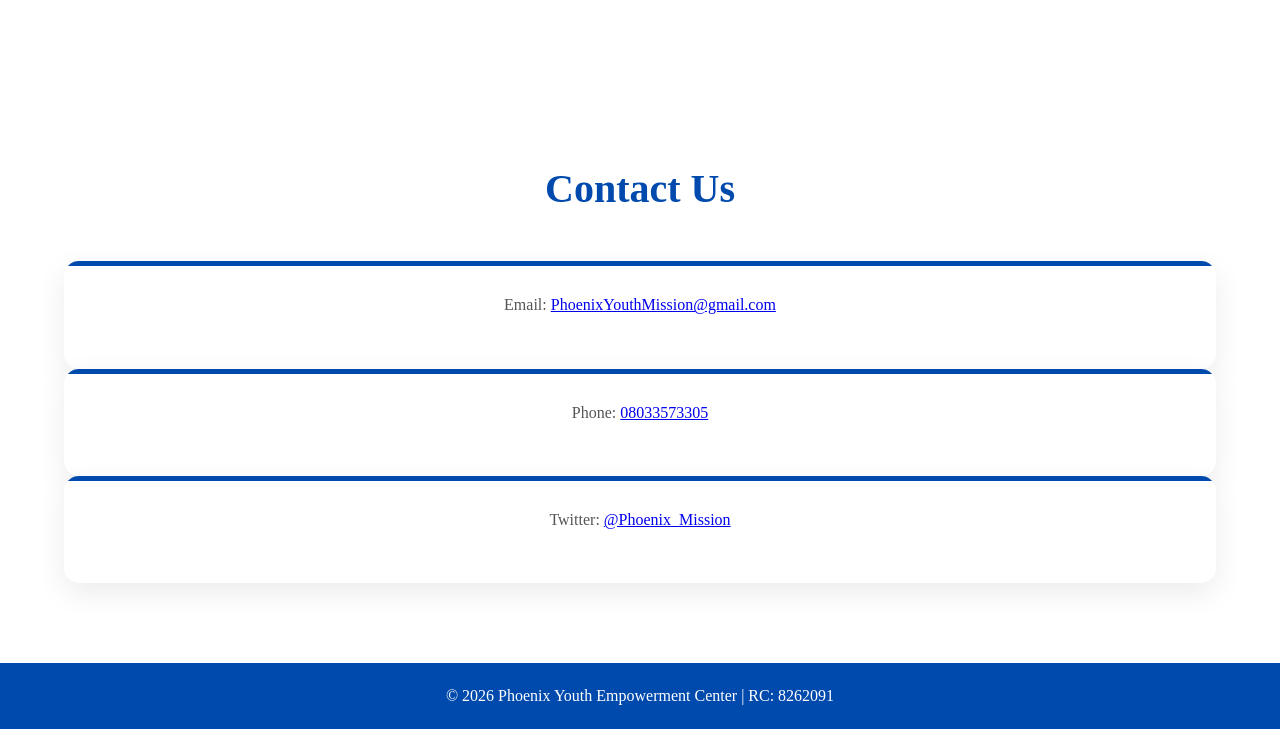
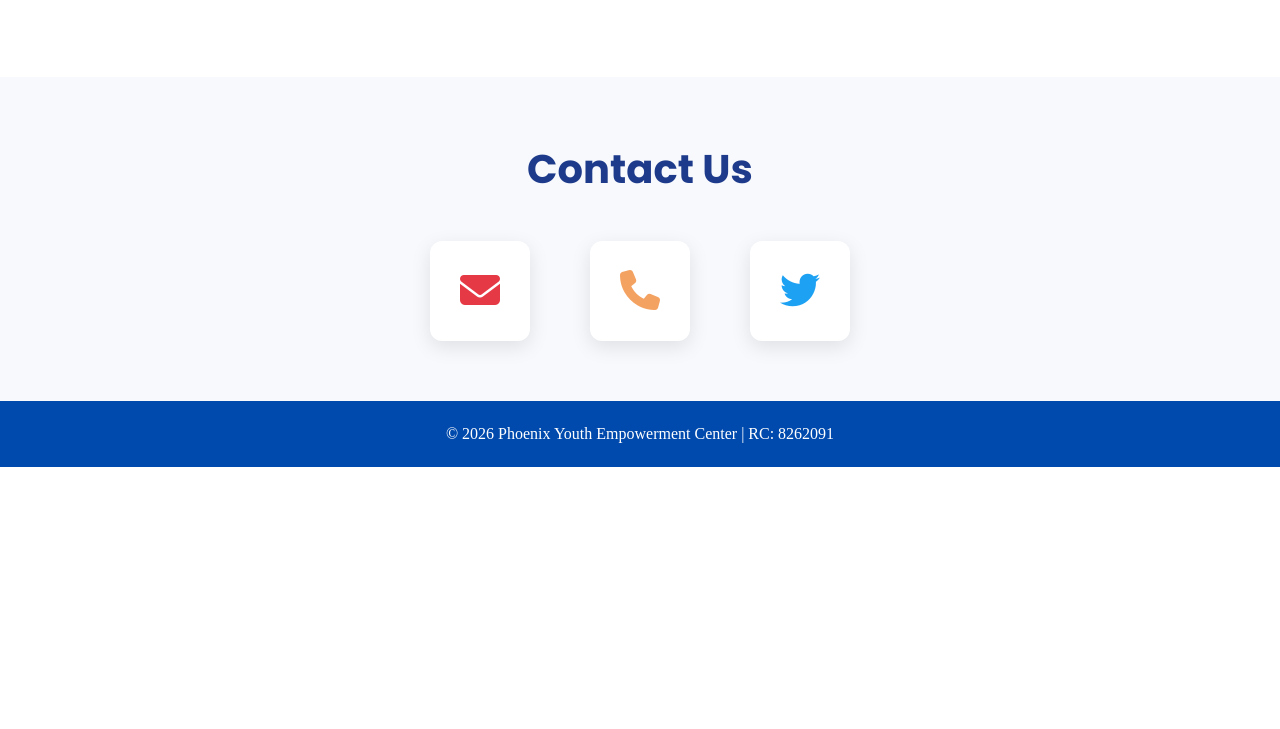
Before and after one commit to Og-Johnson/PhoenixYouthNGO-Website, a plain HTML site: page index.html in a window 1280 px wide. Shown: the part 5339-6068 px from the top of the page. After the commit the page ends 5806 px from the top, so only its background shows below. Drawn offline with Linux system fonts and the light colour scheme.

Commit message:
Fix content and layout structure

```diff
--- a/Css/style.css
+++ b/Css/style.css
@@ -394,46 +394,61 @@ footer {
     }
 }
 
-/* CONTACT CARDS */
-.contact-cards {
-    display: grid;
-    grid-template-columns: repeat(auto-fit, minmax(280px, 1fr));
-    gap: 30px;
+/* Contact Section */
+#contact {
+  padding: 60px 20px;
+  background-color: #f7f9fc;
+  text-align: center;
 }
 
-.contact-card {
-    background: white;
-    padding: 30px;
-    border-radius: 15px;
-    box-shadow: 0 10px 30px rgba(0, 0, 0, 0.08);
-    transition: transform 0.4s ease, box-shadow 0.4s ease;
-    position: relative;
-    overflow: hidden;
+#contact h2 {
+  font-family: 'Poppins', sans-serif;
+  font-weight: 700;
+  font-size: 2.5rem;
+  margin-bottom: 40px;
+  color: #1e3a8a; /* dark blue */
 }
 
-/* subtle blue accent line */
-.contact-card::before {
-    content: "";
-    position: absolute;
-    top: 0;
-    left: 0;
-    width: 100%;
-    height: 5px;
-    background: #004aad;
+/* Container for cards - horizontal flex */
+.contact-cards {
+  display: flex;
+  justify-content: center;  /* center horizontally */
+  gap: 60px;                /* more space between cards */
+  flex-wrap: wrap;          /* wrap on smaller screens */
 }
 
-.contact-card h3 {
-    color: #004aad;
-    margin-bottom: 15px;
+/* Individual card styling */
+.contact-card {
+  background-color: white;
+  border-radius: 12px;
+  padding: 25px 30px;
+  box-shadow: 0 6px 20px rgba(0,0,0,0.1);
+  display: flex;
+  justify-content: center;  /* icon centered inside card */
+  align-items: center;
+  transition: transform 0.3s, box-shadow 0.3s;
+  width: 100px;
+  height: 100px;
 }
 
-.contact-card p {
-    color: #555;
-    line-height: 1.7;
+.contact-card i {
+  font-size: 2.5rem;      /* big and bold */
+  color: #1e3a8a;         /* default dark blue */
+  transition: transform 0.3s, color 0.3s;
 }
 
-/* hover animation */
-.contact-card:hover {
-    transform: translateY(-10px);
-    box-shadow: 0 20px 40px rgba(0, 0, 0, 0.15);
+/* Make each icon colorful */
+.contact-card:nth-child(1) i { color: #e63946; } /* Email - red */
+.contact-card:nth-child(2) i { color: #f4a261; } /* Phone - orange */
+.contact-card:nth-child(3) i { color: #1da1f2; } /* Twitter - blue */
+
+/* Hover effect */
+.contact-card:hover i {
+  transform: scale(1.3);
+  color: #457b9d; /* slightly different color on hover */
 }
+
+/* Remove underline from links */
+.contact-card a {
+  text-decoration: none;
+}
--- a/index.html
+++ b/index.html
@@ -7,6 +7,7 @@
     <link rel="stylesheet" href="css/style.css">
     <link href="https://fonts.googleapis.com/css2?family=Inter:wght@400;600;700&display=swap" rel="stylesheet">
     <link href="https://fonts.googleapis.com/css2?family=Poppins:wght@400;600;700&family=Inter:wght@400;500&display=swap" rel="stylesheet">
+    <link rel="stylesheet" href="https://cdnjs.cloudflare.com/ajax/libs/font-awesome/6.4.0/css/all.min.css">
 
 </head>
 <body>
@@ -65,6 +66,7 @@
 
             <div class="about-card">
                 <h3>Our Mission</h3>
+
                 <p>
                     Phoenix Youth Empowerment Center is dedicated to helping young people overcome drug abuse
                     and addiction through psycho-education, real-life experiences of the founder, rehabilitation,
@@ -169,24 +171,31 @@
 <section id="contact">
   <div class="container">
     <h2>Contact Us</h2>
-
+    <div class="contact-cards">
 
       <div class="contact-card">
-                 <p>Email: <a href="mailto:PhoenixYouthMission@gmail.com">PhoenixYouthMission@gmail.com</a></p>
+        <a href="mailto:PhoenixYouthMission@gmail.com">
+          <i class="fas fa-envelope"></i>
+        </a>
       </div>
 
       <div class="contact-card">
-                <p>Phone: <a href="tel:08033573305">08033573305</a></p>
+        <a href="tel:08033573305">
+          <i class="fas fa-phone"></i>
+        </a>
       </div>
 
       <div class="contact-card">
-                 <p>Twitter: <a href="https://twitter.com/Phoenix_Mission" target="_blank">@Phoenix_Mission</a></p>
+        <a href="https://twitter.com/Phoenix_Mission" target="_blank">
+          <i class="fab fa-twitter"></i>
+        </a>
       </div>
 
+    </div>
+  </div>
+</section>
 
 
-        </div>
-    </section>
 
     <!-- Footer -->
     <footer>
```
Lines whose indentation alone changed are shown as unchanged.
